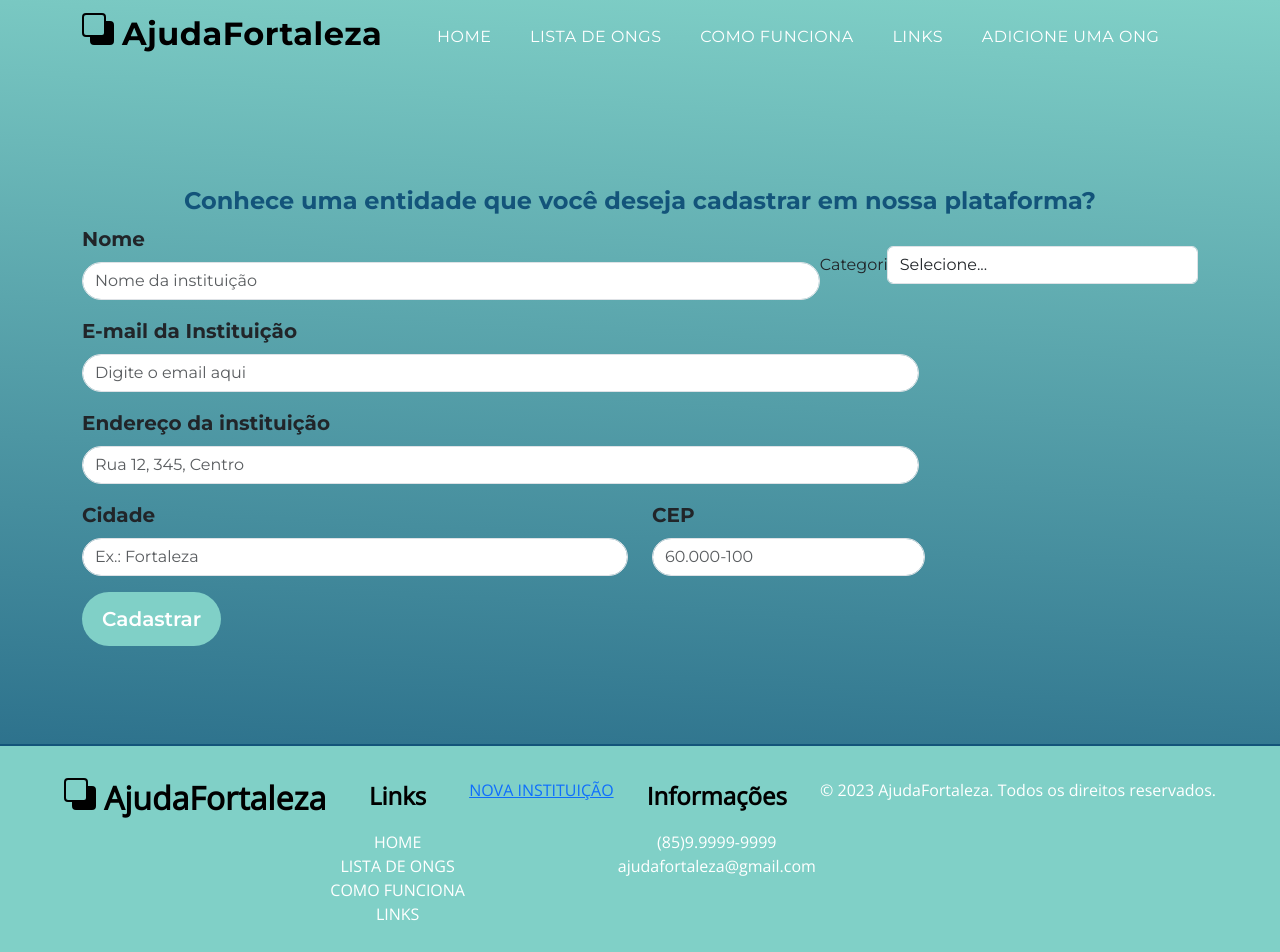
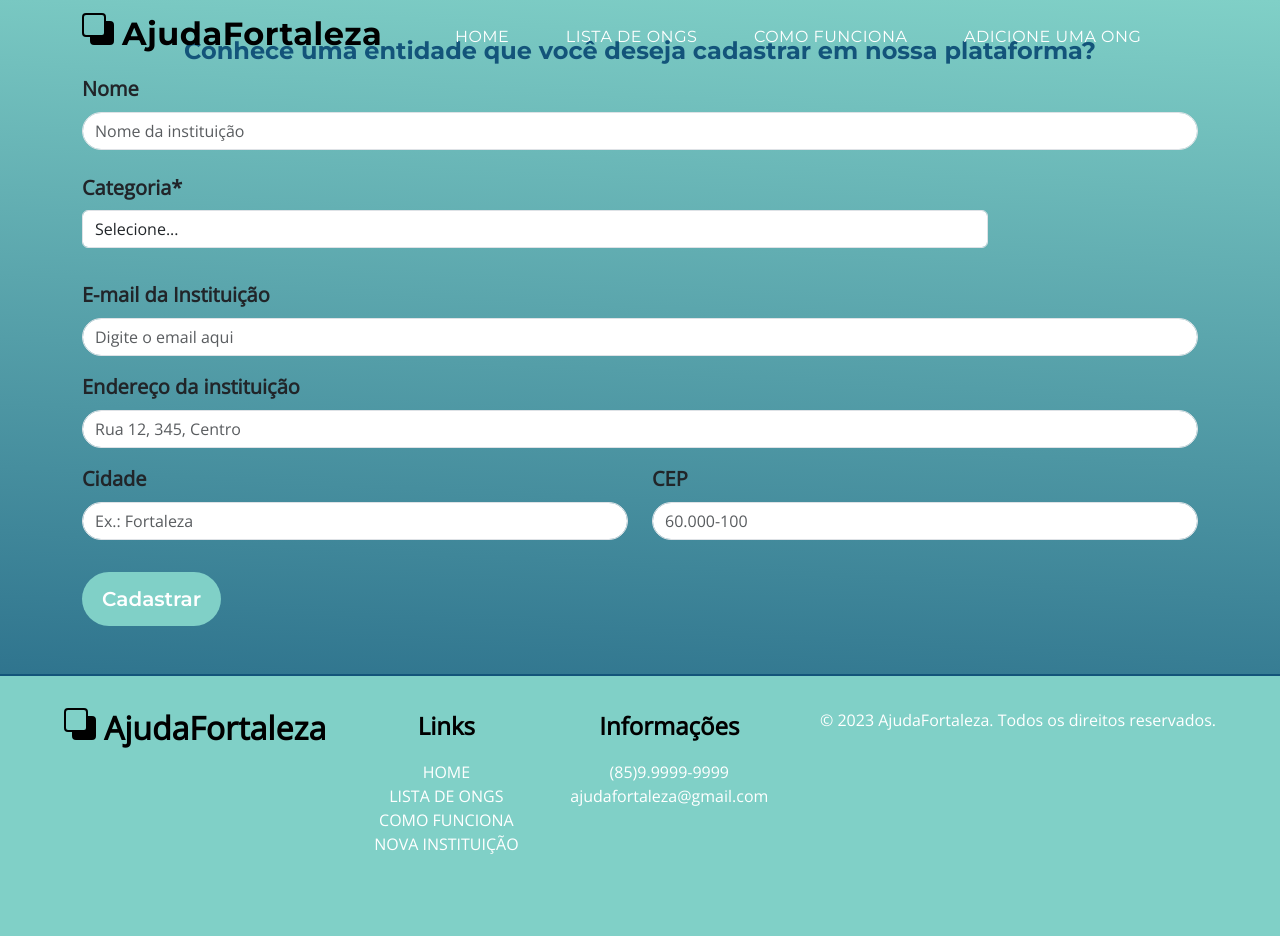
Before and after one commit to Thejuniorsouza/AjudaFortalezaApp, a React (Vite) app: page /AddOng in a window 1280 px wide. Shown: the top 952 px of the page. Built offline with nearby package versions, Linux system fonts and the light colour scheme.

Commit message:
ajustes de scroll

```diff
--- a/package.json
+++ b/package.json
@@ -19,6 +19,7 @@
     "react-dom": "^18.2.0",
     "react-router-dom": "^6.19.0",
     "react-router-hash-link": "^2.4.3",
+    "react-scroll": "^1.9.0",
     "react-vertical-timeline-component": "^3.6.0",
     "typeface-montserrat": "^1.1.13"
   },
--- a/src/components/Explore/Explore.jsx
+++ b/src/components/Explore/Explore.jsx
@@ -51,7 +51,7 @@ const Explore = () => {
     }, [db]);
 
     return (
-        <div className="bg-white pt-5 pb-5">
+        <div id="highlights" className="bg-white pt-5 pb-5">
             <h2 className="text-center mb-5">Destaques</h2>
             {/* <Tabs
                 defaultActiveKey="animal"
--- a/src/components/Footer/Footer.jsx
+++ b/src/components/Footer/Footer.jsx
@@ -2,11 +2,13 @@ import Navbar from "react-bootstrap/Navbar";
 import Nav from "react-bootstrap/Nav";
 import styles from "./Footer.module.css";
 import back from "../../img/back.svg";
-import { Link } from "react-router-dom";
+import "react-router-dom";
+import { Link as RouterLink } from "react-router-dom";
+import { Link as ScrollLink } from "react-scroll";
 
 const Footer = () => {
     return (
-        <footer className={`${styles.footer} `}>
+        <footer className={`${styles.footer}  `}>
             <Navbar.Brand
                 className={`d-flex align-items-sm-baseline justify-content-center`}
                 href="index.html"
@@ -21,27 +23,55 @@ const Footer = () => {
             </Navbar.Brand>
             <Nav
                 bsPrefix="footerlinks"
-                className="flex-grow-1 justify-content-evenly"
+                className="footerGrid ms-5 d-grid justify-content-around"
             >
                 <p className="fs-4 fw-bolder" style={{ color: "black" }}>
                     Links
                 </p>
-                <Nav.Link className="fs-6 fw-normal" href="#home">
+                <ScrollLink
+                    // className={`fs-7 fw-normal text-decoration-none`}
+                    activeClass="active"
+                    to="home"
+                    spy={true}
+                    smooth={true}
+                    offset={-70}
+                    duration={500}
+                    style={{ cursor: "pointer" }}
+                >
                     HOME
-                </Nav.Link>
-                <Nav.Link className="fs-6 fw-normal" href="#linkListaDeOngs">
+                </ScrollLink>
+                <ScrollLink
+                    // className={`fs-7 fw-normal text-decoration-none`}
+                    activeClass="active"
+                    to="highlights"
+                    spy={true}
+                    smooth={true}
+                    offset={-70}
+                    duration={500}
+                    style={{ cursor: "pointer" }}
+                >
                     LISTA DE ONGS
-                </Nav.Link>
-                <Nav.Link className="fs-6 fw-normal" href="#linkComoFunciona">
+                </ScrollLink>
+                <ScrollLink
+                    className={`fs-7 fw-normal text-decoration-none`}
+                    activeClass="active"
+                    to="timeLine"
+                    spy={true}
+                    smooth={true}
+                    offset={-70}
+                    duration={500}
+                    style={{ cursor: "pointer", color: "white" }}
+                >
                     COMO FUNCIONA
-                </Nav.Link>
-                <Nav.Link className="fs-6 fw-normal" href="#link">
-                    LINKS
-                </Nav.Link>
+                </ScrollLink>
+                <RouterLink
+                    className="fs-6 fw-normal text-decoration-none"
+                    style={{ color: "white" }}
+                    to="/FormNewInst"
+                >
+                    NOVA INSTITUIÇÃO
+                </RouterLink>
             </Nav>
-            <Link className="fs-6 fw-normal" to="/FormNewInst">
-                NOVA INSTITUIÇÃO
-            </Link>
             <Nav
                 bsPrefix="footerlinks"
                 className="flex-grow-1 justify-content-evenly"
--- a/src/components/Form/Form.jsx
+++ b/src/components/Form/Form.jsx
@@ -2,7 +2,7 @@ import Col from "react-bootstrap/Col";
 import Form from "react-bootstrap/Form";
 import Row from "react-bootstrap/Row";
 import Button from "../Button/Button";
-import styles from "../Form/Form.modules.css";
+import styles from "../Form/Form.modules.css?inline";
 import { Container } from "react-bootstrap";
 import { getFirestore, collection, addDoc } from "firebase/firestore";
 
@@ -54,18 +54,22 @@ function GridComplexExample() {
     return (
         <Form
             onSubmit={handleSubmit}
-            className={`${styles.Form} formulario  p-5  mx-auto `}
+            className={`${styles.Form} formulario  p-5  `}
         >
-            <Container className="containerForm ms-Í">
+            <Container className="ms-Í">
                 <h6 className="fs-4 fw-bolder text-center">
                     Conhece uma entidade que você deseja cadastrar em nossa
                     plataforma?
                 </h6>
-                <Container className="formDropdown d-flex align-items-end p-0 mb-3">
-                    <Form.Group as={Col} controlId="formGridName">
+                <Row className="formDropdown d-flex align-items-end p-0 mb-3">
+                    <Form.Group
+                        className="mb-3"
+                        as={Col}
+                        controlId="formGridName"
+                    >
                         <Form.Label className="fs-5 fw-bolder">Nome</Form.Label>
                         <Form.Control
-                            className="rounded-pill "
+                            className="rounded-pill w-100"
                             type="text"
                             placeholder="Nome da instituição"
                             name="nome"
@@ -74,16 +78,15 @@ function GridComplexExample() {
                         />
                     </Form.Group>
 
-                    <Form.Group as={Row} className="mb-3">
-                        <Form.Label column sm={2}>
-                            Categoria*
-                        </Form.Label>
+                    <Form.Group as={Row} className="mb-3 fs-5 fw-bolder d-grid">
+                        <Form.Label column>Categoria*</Form.Label>
                         <Col sm={10}>
                             <Form.Control
                                 as="select"
                                 name="categoria"
                                 value={formData.categoria}
                                 onChange={handleInputChange}
+                                className="categoria "
                                 required
                             >
                                 <option value="" disabled>
@@ -110,14 +113,14 @@ function GridComplexExample() {
                             </Form.Control>
                         </Col>
                     </Form.Group>
-                </Container>
+                </Row>
 
                 <Form.Group className="mb-3" controlId="formGridEmail">
                     <Form.Label className="fs-5 fw-bolder">
                         E-mail da Instituição
                     </Form.Label>
                     <Form.Control
-                        className=" formStyle rounded-pill w-75"
+                        className=" formStyle rounded-pill w-100"
                         type="email"
                         name="email"
                         value={formData.email}
@@ -134,13 +137,17 @@ function GridComplexExample() {
                         value={formData.endereco}
                         name="endereco"
                         onChange={handleInputChange}
-                        className="formStyle rounded-pill w-75"
+                        className="formStyle rounded-pill w-100"
                         placeholder="Rua 12, 345, Centro "
                     />
                 </Form.Group>
 
                 <Row className="formCep mb-3">
-                    <Form.Group as={Col} controlId="formGridCity">
+                    <Form.Group
+                        className="mb-3"
+                        as={Col}
+                        controlId="formGridCity"
+                    >
                         <Form.Label className="fs-5 fw-bolder">
                             Cidade
                         </Form.Label>
@@ -153,7 +160,11 @@ function GridComplexExample() {
                         />
                     </Form.Group>
 
-                    <Form.Group as={Col} controlId="formGridCep">
+                    <Form.Group
+                        className="mb-3"
+                        as={Col}
+                        controlId="formGridCep"
+                    >
                         <Form.Label className="formStyle fs-5 fw-bolder ">
                             CEP
                         </Form.Label>
@@ -161,13 +172,14 @@ function GridComplexExample() {
                             name="cep"
                             value={formData.cep}
                             onChange={handleInputChange}
-                            className="formStyle rounded-pill w-50"
+                            className="formStyle rounded-pill w-100"
                             placeholder="60.000-100"
                         />
                     </Form.Group>
                 </Row>
-
-                <Button type="submit">Cadastrar</Button>
+                <div className="buttonSubmit">
+                    <Button type="submit">Cadastrar</Button>
+                </div>
             </Container>
         </Form>
     );
--- a/src/components/Form/Form.modules.css
+++ b/src/components/Form/Form.modules.css
@@ -1,39 +1,35 @@
-
 .formulario {
+    max-width: 972px;
     font-family: Montserrat, sans-serif;
     margin-top: 150px;
     margin-bottom: 50px;
 }
-
-.BtnDropdown {
-    border-radius: 3rem;
-    color: blue;
+.categoria {
+    width: 10rem;
 }
 
+.buttonSubmit {
+    display: flex;
+    justify-content: center;
+}
 @media (max-width: 1070px) {
     .formulario {
-        padding: 1.87rem!important ;
-    }
-
-    .GroupCategory {
-    padding: 0!important;
+        padding: 1.87rem !important ;
     }
 
     .formDropdown {
-        display: grid!important;
-    }
-
-    .dropdown {
-        max-width: 14.5rem;
+        /* max-width: 4rem !important; */
+        display: grid !important;
     }
 
     .formCep {
         display: grid;
-
     }
 
     .formStyle {
-        width: 100%!important;
+        width: 100% !important;
     }
+}
 
+@media (max-width: 1070px) {
 }
--- a/src/components/Hero/Hero.jsx
+++ b/src/components/Hero/Hero.jsx
@@ -10,6 +10,7 @@ import styles from "./Hero.module.css";
 const Hero = () => {
     return (
         <section
+            id="home"
             className={`${styles.hero} d-flex justify-content-center align-items-center`}
         >
             <Container>
--- a/src/components/Navbar/Navbar.jsx
+++ b/src/components/Navbar/Navbar.jsx
@@ -5,8 +5,10 @@ import "./Navbar.modules.css";
 // import styles from "./Navbar.modules.css";
 import back from "../../img/back.svg";
 import { useState, useEffect, useRef } from "react";
-import { Link } from "react-router-dom";
-import { NavHashLink } from "react-router-hash-link";
+import { Link as RouterLink } from "react-router-dom"; // Renomeando o Link do React Router DOM
+import { Link as ScrollLink } from "react-scroll"; // Renomeando o Link do React Scroll
+
+// import { NavHashLink } from "react-router-hash-link";
 
 function NavBar() {
     const [navBackground, setNavBackground] = useState(false);
@@ -25,6 +27,8 @@ function NavBar() {
         };
     }, []);
 
+    // AQUI EU ESTOU COMEÇANDO =====================>
+
     return (
         <Navbar
             expand="lg"
@@ -35,7 +39,15 @@ function NavBar() {
             className={`navcontainer sticky-top gap-3 px-3`}
         >
             <Container>
-                <Link className="text-decoration-none" to="/">
+                <ScrollLink
+                    className="text-decoration-none"
+                    to="home"
+                    spy={true}
+                    smooth={true}
+                    offset={-70}
+                    duration={500}
+                    style={{ cursor: "pointer" }}
+                >
                     <Navbar.Brand className="navbarBrand d-flex align-items-sm-baseline">
                         <img src={back} alt="logo" className="me-2"></img>
                         <h4
@@ -45,7 +57,7 @@ function NavBar() {
                             AjudaFortaleza
                         </h4>
                     </Navbar.Brand>
-                </Link>
+                </ScrollLink>
 
                 <Navbar.Toggle aria-controls="basic-navbar-nav" />
                 <Navbar.Collapse id="basic-navbar-nav">
@@ -53,36 +65,49 @@ function NavBar() {
                         bsPrefix="navcontainer"
                         className="flex-grow-1 justify-content-evenly"
                     >
-                        <Link
+                        <ScrollLink
                             className={`fs-7 fw-normal text-decoration-none`}
-                            to="/"
+                            activeClass="active"
+                            to="home"
+                            spy={true}
+                            smooth={true}
+                            offset={-70}
+                            duration={500}
+                            style={{ cursor: "pointer" }}
                         >
                             HOME
-                        </Link>
-                        <Link
+                        </ScrollLink>
+                        <ScrollLink
                             className={`fs-7 fw-normal text-decoration-none`}
-                            href="#linkListaDeOngs"
+                            activeClass="active"
+                            to="highlights"
+                            spy={true}
+                            smooth={true}
+                            offset={-70}
+                            duration={500}
+                            style={{ cursor: "pointer" }}
                         >
                             LISTA DE ONGS
-                        </Link>
-                        <NavHashLink
+                        </ScrollLink>
+                        <ScrollLink
                             className={`fs-7 fw-normal text-decoration-none`}
-                            to="/TimeLine"
+                            activeClass="active"
+                            to="timeLine"
+                            spy={true}
+                            smooth={true}
+                            offset={-70}
+                            duration={500}
+                            style={{ cursor: "pointer" }}
                         >
                             COMO FUNCIONA
-                        </NavHashLink>
-                        <Link
-                            className={`fs-7 fw-normal text-decoration-none`}
-                            href="#link"
-                        >
-                            LINKS
-                        </Link>
-                        <Link
+                        </ScrollLink>
+                        <RouterLink
                             className={`fs-7 fw-normal text-decoration-none`}
                             to="/AddOng"
+                            style={{ cursor: "pointer" }}
                         >
                             ADICIONE UMA ONG
-                        </Link>
+                        </RouterLink>
                     </Nav>
                 </Navbar.Collapse>
             </Container>
```
Also changed, not shown: src/components/Footer/Footer.module.css (+7 -4 lines), src/components/TimeLine/Timeline.jsx (+20 -51 lines), 1 other file (tests, documents, lock files or other folders).
